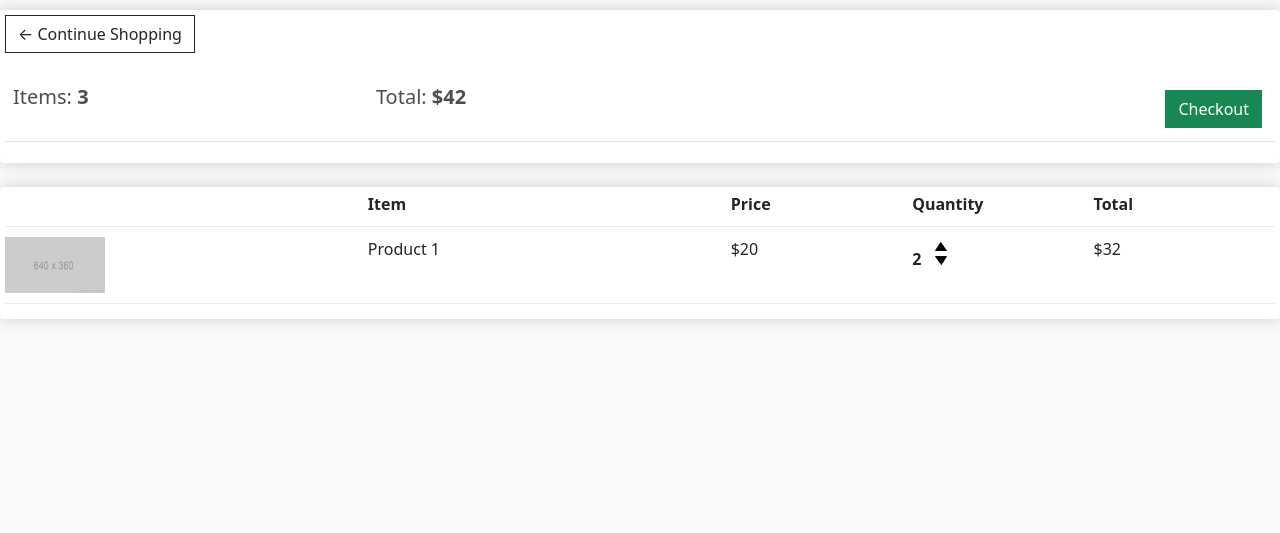
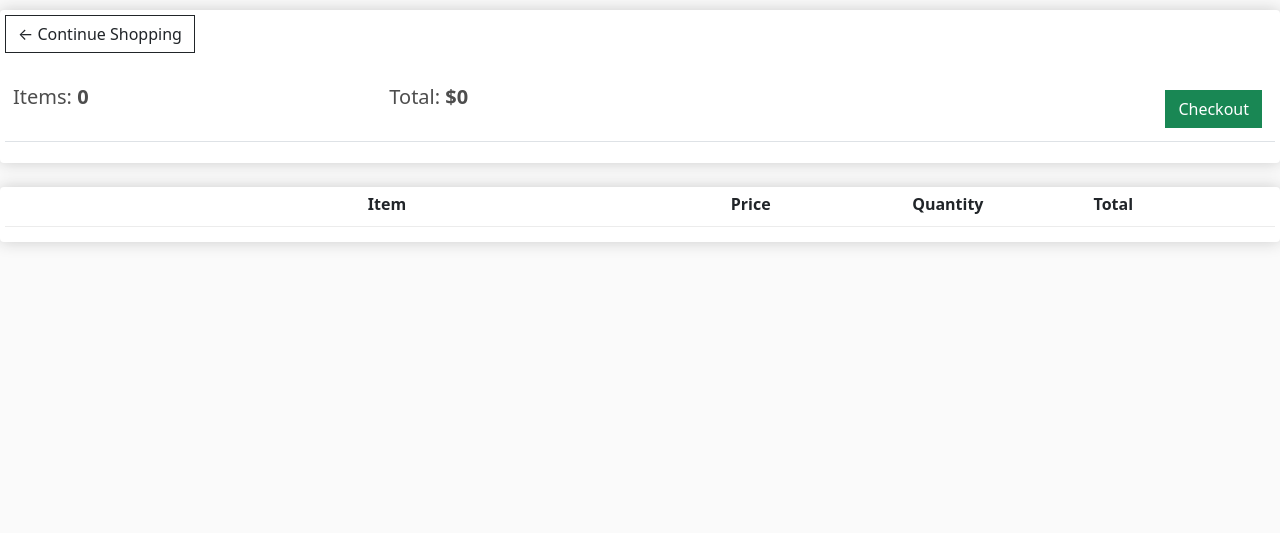
Before and after one commit to CuongND04/web-ban-hang-python, a Django app: page /cart/ in a window 1280 px wide. Shown: the part 86-619 px from the top of the page. Run offline with Django 5.2, Linux system fonts and the light colour scheme; lists and menus that the app fills with data are empty.

Commit message:
✨ Đổ data từ db ra cart

```diff
--- a/app/templates/app/base.html
+++ b/app/templates/app/base.html
@@ -135,7 +135,7 @@
           </a>
           <ul class="dropdown-menu">
             <li><a class="dropdown-item" href="#">Trang cá nhân</a></li>
-            <li><a class="dropdown-item" href="#">Đơn hàng</a></li>
+            <li><a class="dropdown-item" href="{% url 'cart' %}">Đơn hàng</a></li>
             <li><hr class="dropdown-divider" /></li>
             <li>
               <a class="dropdown-item" href="#">Đăng xuất</a>
--- a/app/templates/app/cart.html
+++ b/app/templates/app/cart.html
@@ -11,8 +11,8 @@
 			<br>
 			<table class="table">
 				<tr>
-					<th><h5>Items: <strong>3</strong></h5></th>
-					<th><h5>Total:<strong> $42</strong></h5></th>
+					<th><h5>Items: <strong>{{order.get_cart_items}}</strong></h5></th>
+					<th><h5>Total:<strong> ${{order.get_cart_total}}</strong></h5></th>
 					<th>
 						<a  style="float:right; margin:5px;" class="btn btn-success" href="{% url 'checkout' %}">Checkout</a>
 					</th>
@@ -30,21 +30,23 @@
 				<div style="flex:1"><strong>Quantity</strong></div>
 				<div style="flex:1"><strong>Total</strong></div>
 			</div>
-
+			{% for item in items %}
 				<div class="cart-row">
-				<div style="flex:2"><img class="row-image" src="{% static 'app/images/placeholder.png' %}"></div>
-				<div style="flex:2"><p>Product 1</p></div>
-				<div style="flex:1"><p>$20</p></div>
+					<div style="flex:2"><img class="row-image" src="{{item.product.ImageUrl}}"></div>
+					<div style="flex:2"><p>{{item.product.name}}</p></div>
+					<div style="flex:1"><p>${{item.product.price}}</p></div>
 					<div style="flex:1">
-					<p class="quantity">2</p>
+						<p class="quantity">{{item.quantity}}</p>
 						<div class="quantity">
 							<img class="chg-quantity" src="{% static  'app/images/arrow-up.png' %}">
 
 							<img class="chg-quantity" src="{% static  'app/images/arrow-down.png' %}">
 						</div>
 					</div>
-				<div style="flex:1"><p>$32</p></div>
+					<div style="flex:1"><p>${{item.get_total}}</p></div>
 				</div>
+			{% endfor %}
+
 
 		</div>
 	</div>
--- a/app/views.py
+++ b/app/views.py
@@ -7,8 +7,17 @@ def home(request):
   context={'products':products }
   return render(request,'app/home.html',context)
 def cart(request):
-  context={}
+  if request.user.is_authenticated:
+    customer = request.user.customer
+    order,created = Order.objects.get_or_create(customer=customer,complete = False)
+    items  = order.orderitem_set.all()
+  else:
+    # khi người dùng chưa đăng nhập
+    items = []
+    order = {'get_cart_items':0,'get_cart_total': 0}
+  context={'items':items,'order':order}
   return render(request,'app/cart.html',context)
+
 def checkout(request):
   context={}
   return render(request,'app/checkout.html',context)
```
Also changed, not shown: app/models.py (+18 -0 lines), app/static/images/dbtoned-milk.png (added), db.sqlite3. Lines whose indentation alone changed are shown as unchanged.
